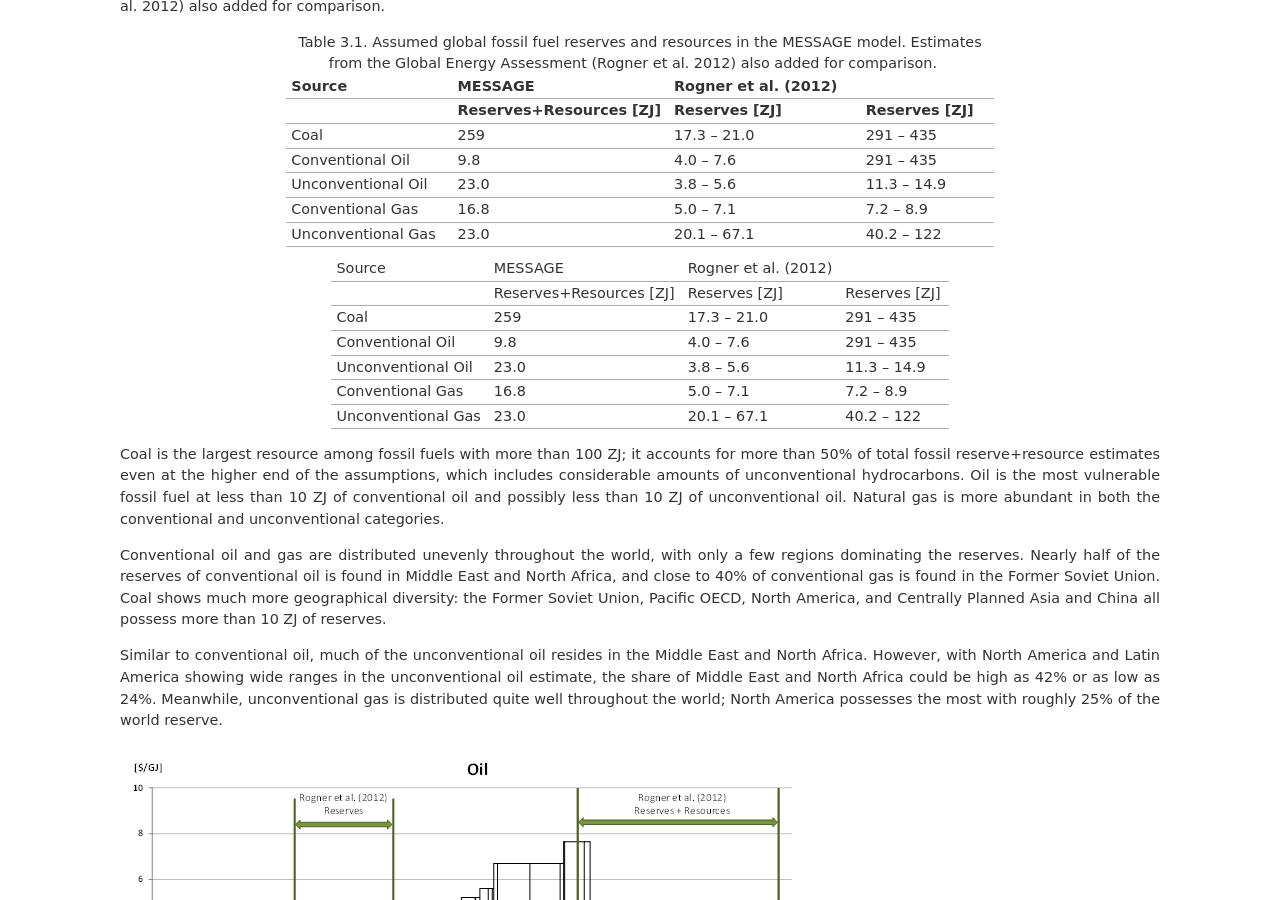
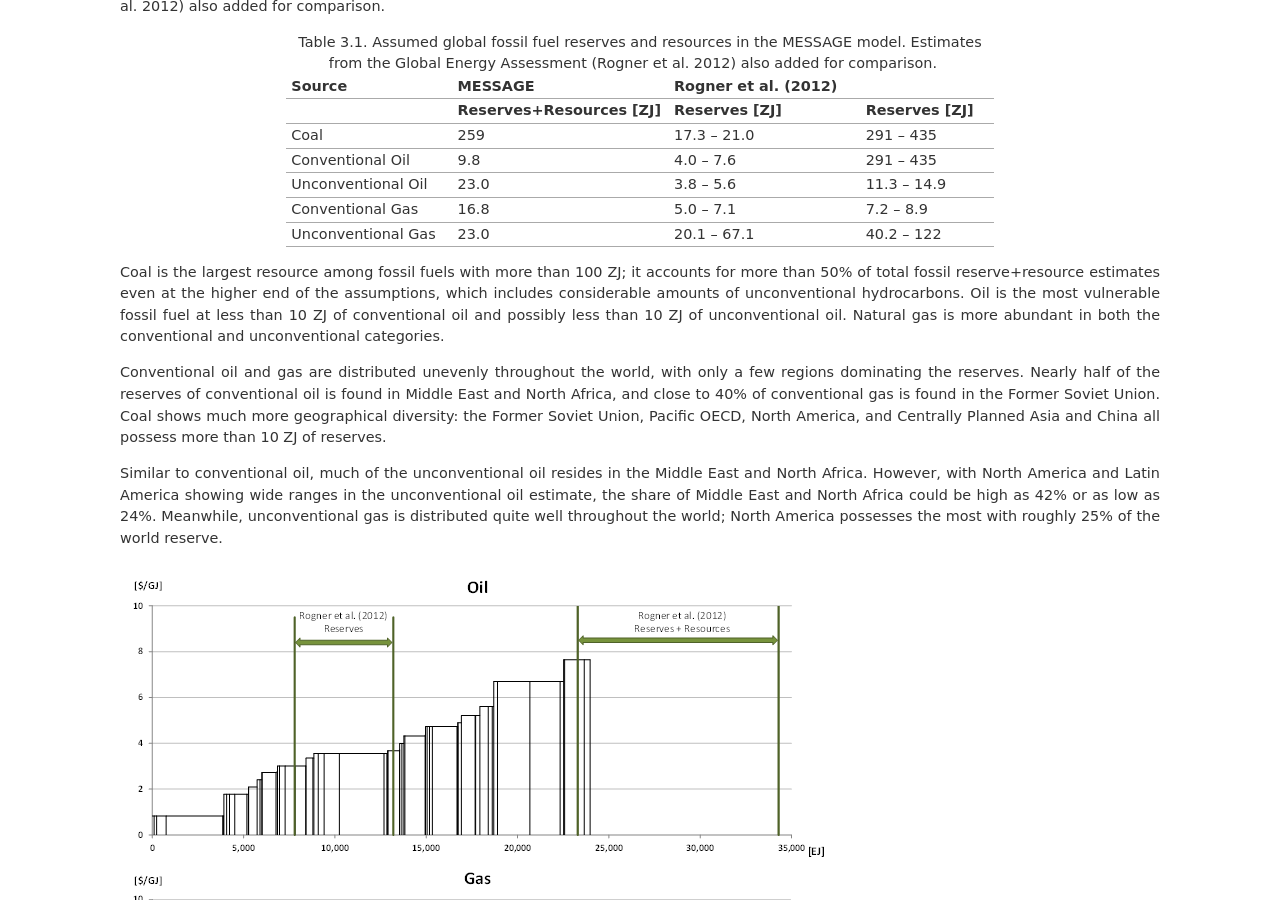
Before and after one commit to yiyi1991/message-ix-models, a Sphinx documentation site: the page built from doc/global/source/message_globiom/energy/resource.rst, in a window 1280 px wide and 900 px high, scrolled down 383 px. Built offline with Sphinx 7.4.7, drawn with Linux system fonts in a browser that asks for light colours.

Commit message:
Update resource.rst

```diff
--- a/doc/global/source/message_globiom/energy/resource.rst
+++ b/doc/global/source/message_globiom/energy/resource.rst
@@ -39,22 +39,6 @@ Table 3.1.  Assumed global fossil fuel reserves and resources in the MESSAGE mod
      - 20.1 – 67.1
      - 40.2 – 122
 
-+--------------------+--------------------------+-----------------------+----------------+
-| Source             | MESSAGE                  | Rogner et al. (2012)  |                |
-+--------------------+--------------------------+-----------------------+----------------+
-|                    | Reserves+Resources [ZJ]  | Reserves [ZJ]         | Reserves [ZJ]  |
-+--------------------+--------------------------+-----------------------+----------------+
-| Coal               | 259                      | 17.3 – 21.0           | 291 – 435      |
-+--------------------+--------------------------+-----------------------+----------------+
-| Conventional Oil   | 9.8                      | 4.0 – 7.6             | 291 – 435      |
-+--------------------+--------------------------+-----------------------+----------------+
-| Unconventional Oil | 23.0                     | 3.8 – 5.6             | 11.3 – 14.9    |
-+--------------------+--------------------------+-----------------------+----------------+
-| Conventional Gas   | 16.8                     | 5.0 – 7.1             | 7.2 – 8.9      |
-+--------------------+--------------------------+-----------------------+----------------+
-| Unconventional Gas | 23.0                     | 20.1 – 67.1           | 40.2 – 122     |
-+--------------------+--------------------------+-----------------------+----------------+
-
 Coal is the largest resource among fossil fuels with more than 100 ZJ; it accounts for more than 50% of total fossil reserve+resource estimates even at the higher end of the assumptions, which includes considerable amounts of unconventional hydrocarbons. Oil is the most vulnerable fossil fuel at less than 10 ZJ of conventional oil and possibly less than 10 ZJ of unconventional oil. Natural gas is more abundant in both the conventional and unconventional categories.
 
 Conventional oil and gas are distributed unevenly throughout the world, with only a few regions dominating the reserves. Nearly half of the reserves of conventional oil is found in Middle East and North Africa, and close to 40% of conventional gas is found in the Former Soviet Union. Coal shows much more geographical diversity: the Former Soviet Union, Pacific OECD, North America, and Centrally Planned Asia and China all possess more than 10 ZJ of reserves.
```
